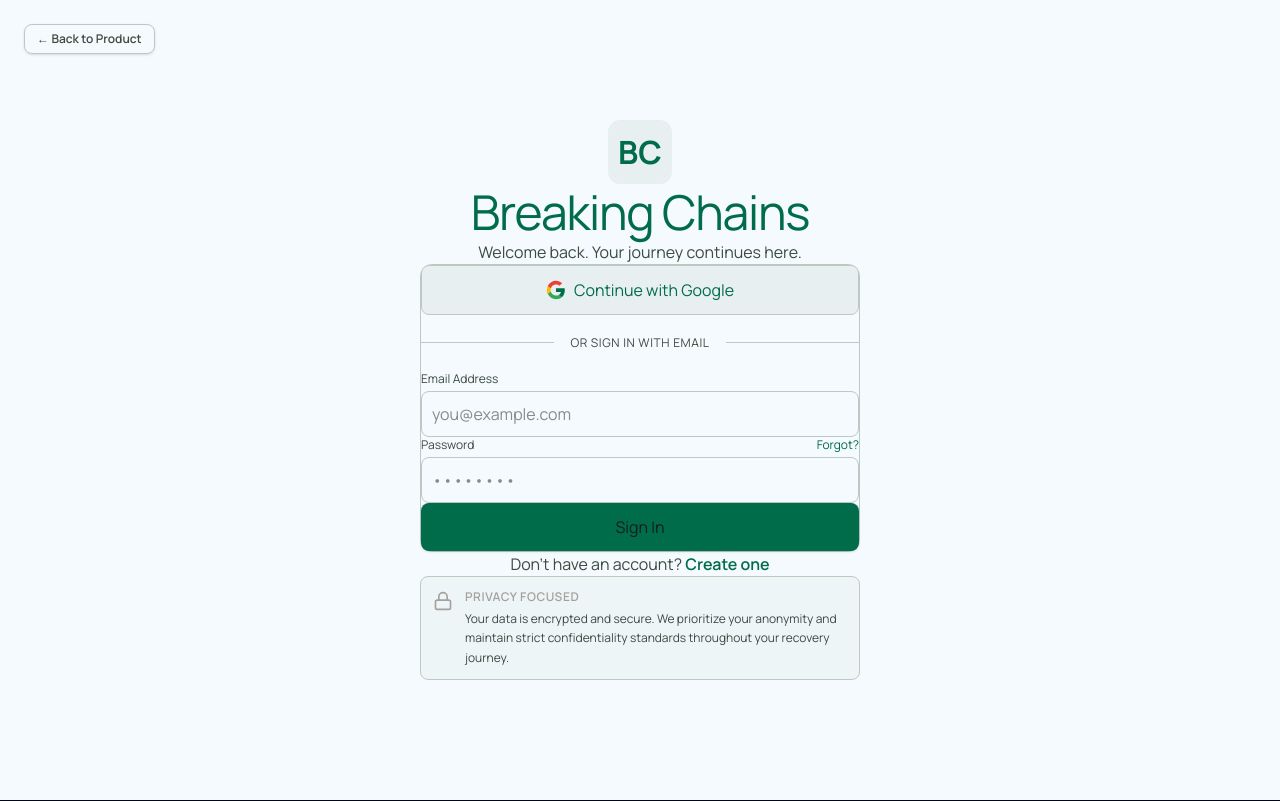
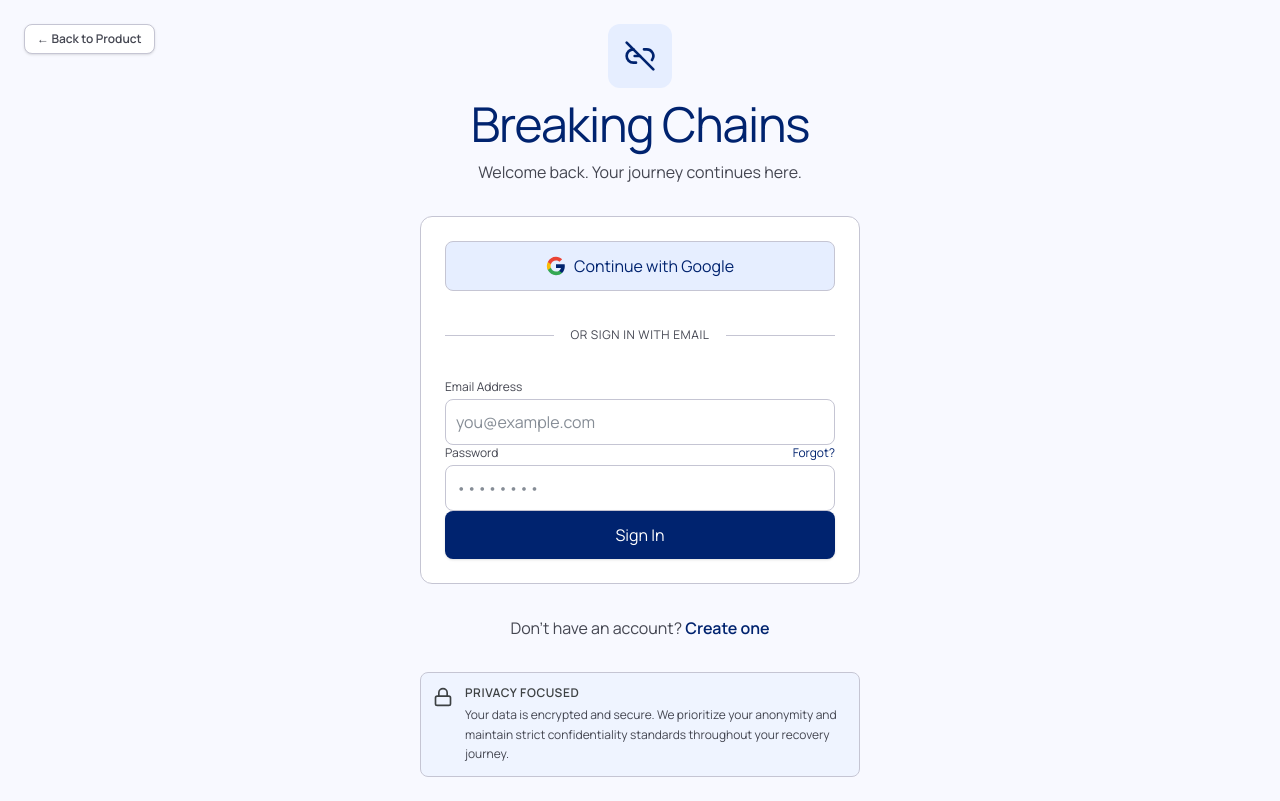
Before and after one commit to Breaking-Chains/breaking-chains-web, a React (Vite) app: page / in a window 1280 px wide. Both pictures are taken after a click on the button "Login". Built offline with nearby package versions, Linux system fonts and the light colour scheme.

Commit message:
feat: add design tokens, utility classes, and authentication page layout

```diff
--- a/src/index.css
+++ b/src/index.css
@@ -43,16 +43,6 @@
   --color-tertiary-fixed-dim: #c9c6c2;
   --color-on-tertiary-fixed: #1c1c19;
   --color-on-tertiary-fixed-variant: #474743;
-
-  --spacing-xl: 80px;
-  --spacing-margin-desktop: 64px;
-  --spacing-md: 24px;
-  --spacing-xs: 4px;
-  --spacing-gutter: 24px;
-  --spacing-base: 8px;
-  --spacing-lg: 48px;
-  --spacing-sm: 12px;
-  --spacing-margin-mobile: 16px;
 
   --width-xs: 20rem;
   --width-sm: 24rem;
@@ -177,3 +167,83 @@
 .soft-shadow-level-1 {
   box-shadow: 0px 4px 20px rgba(0, 108, 73, 0.1);
 }
+
+@utility p-container-padding {
+  padding: 24px;
+}
+@utility px-container-padding {
+  padding-left: 24px;
+  padding-right: 24px;
+}
+@utility py-container-padding {
+  padding-top: 24px;
+  padding-bottom: 24px;
+}
+@utility mb-stack-lg {
+  margin-bottom: 32px;
+}
+@utility mb-stack-md {
+  margin-bottom: 16px;
+}
+@utility mb-stack-sm {
+  margin-bottom: 8px;
+}
+@utility mt-stack-lg {
+  margin-top: 32px;
+}
+@utility mt-stack-md {
+  margin-top: 16px;
+}
+@utility mt-stack-sm {
+  margin-top: 8px;
+}
+@utility gap-md {
+  gap: 24px;
+}
+@utility py-xl {
+  padding-top: 80px;
+  padding-bottom: 80px;
+}
+@utility px-margin-mobile {
+  padding-left: 16px;
+  padding-right: 16px;
+}
+@utility px-margin-desktop {
+  padding-left: 64px;
+  padding-right: 64px;
+}
+@utility py-base {
+  padding-top: 8px;
+  padding-bottom: 8px;
+}
+@utility mt-lg {
+  margin-top: 48px;
+}
+@utility mb-xs {
+  margin-bottom: 4px;
+}
+@utility mb-xl {
+  margin-bottom: 80px;
+}
+@utility gap-gutter {
+  gap: 24px;
+}
+@utility pt-xl {
+  padding-top: 80px;
+}
+@utility pb-xl {
+  padding-bottom: 80px;
+}
+@utility mt-xl {
+  margin-top: 80px;
+}
+@utility mb-sm {
+  margin-bottom: 12px;
+}
+@utility mt-sm {
+  margin-top: 12px;
+}
+@utility py-lg {
+  padding-top: 48px;
+  padding-bottom: 48px;
+}
--- a/src/pages/AuthPage.tsx
+++ b/src/pages/AuthPage.tsx
@@ -1,5 +1,5 @@
 import React, { useState } from 'react';
-import { Lock } from 'lucide-react';
+import { Lock, Link2Off } from 'lucide-react';
 import { useAuth } from '../context/AuthContext';
 import { formatApiErrorMessage } from '../services/apiClient';
 
@@ -42,11 +42,11 @@ export const AuthPage: React.FC<AuthPageProps> = ({ onBack }) => {
   };
 
   return (
-    <div className="bg-background text-on-background min-h-screen flex items-center justify-center p-container-padding font-body-md text-body-md antialiased w-full selection:bg-emerald-500/30 relative">
+    <div className="bg-[#f8f9ff] text-[#0d1c2e] min-h-screen flex items-center justify-center p-container-padding font-body-md text-body-md antialiased w-full selection:bg-[#00236f]/30 relative">
       {onBack && (
         <button
           onClick={onBack}
-          className="absolute top-6 left-6 flex items-center gap-1.5 text-xs font-semibold text-on-surface-variant hover:text-primary transition-colors cursor-pointer bg-surface border border-outline-variant px-3 py-1.5 rounded-lg shadow-sm font-manrope"
+          className="absolute top-6 left-6 flex items-center gap-1.5 text-xs font-semibold text-[#444651] hover:text-[#00236f] transition-colors cursor-pointer bg-white border border-[#c5c5d3] px-3 py-1.5 rounded-lg shadow-sm font-manrope outline-none"
         >
           ← Back to Product
         </button>
@@ -55,24 +55,24 @@ export const AuthPage: React.FC<AuthPageProps> = ({ onBack }) => {
       <main className="w-full max-w-[440px] animate-fade-in">
         {/* Logo & Header */}
         <div className="text-center mb-stack-lg">
-          <div className="inline-flex items-center justify-center w-16 h-16 rounded-xl bg-surface-container mb-stack-sm text-primary">
-            <span className="text-[32px] font-bold font-manrope">BC</span>
+          <div className="inline-flex items-center justify-center w-16 h-16 rounded-xl bg-[#e6eeff] mb-stack-sm text-[#00236f]">
+            <Link2Off className="w-8 h-8" />
           </div>
-          <h1 className="font-manrope font-headline-lg text-headline-lg md:font-display-lg md:text-display-lg text-primary tracking-tight">
+          <h1 className="font-manrope font-headline-lg text-headline-lg md:font-display-lg md:text-display-lg text-[#00236f] tracking-tight">
             Breaking Chains
           </h1>
-          <p className="text-on-surface-variant mt-stack-sm font-body-md text-body-md font-manrope">
+          <p className="text-[#444651] mt-stack-sm font-body-md text-body-md font-manrope">
             {mode === 'login' ? 'Welcome back. Your journey continues here.' : 'Create an account to begin your journey.'}
           </p>
         </div>
 
         {/* Login/Auth Card */}
-        <div className="bg-surface rounded-xl border border-outline-variant p-container-padding">
+        <div className="bg-white rounded-xl border border-[#c5c5d3] p-container-padding">
           {/* Social Login */}
           <button
             type="button"
             onClick={() => loginAsGuest('USER')}
-            className="w-full flex items-center justify-center gap-2 bg-surface-container hover:bg-surface-container-high text-primary font-body-md text-body-md font-medium py-3 px-4 rounded-lg transition-colors border border-outline-variant mb-stack-md cursor-pointer font-manrope"
+            className="w-full flex items-center justify-center gap-2 bg-[#e6eeff] hover:bg-[#d9e6ff] text-[#00236f] font-body-md text-body-md font-medium py-3 px-4 rounded-lg transition-colors border border-[#c5c5d3] mb-stack-md cursor-pointer font-manrope outline-none"
           >
             <svg className="w-5 h-5" viewBox="0 0 24 24">
               <path d="M22.56 12.25c0-.78-.07-1.53-.2-2.25H12v4.26h5.92c-.26 1.37-1.04 2.53-2.21 3.31v2.77h3.57c2.08-1.92 3.28-4.74 3.28-8.09z" fill="currentColor"></path>
@@ -85,16 +85,16 @@ export const AuthPage: React.FC<AuthPageProps> = ({ onBack }) => {
 
           {/* Divider */}
           <div className="relative flex py-5 items-center mb-stack-md">
-            <div className="flex-grow border-t border-outline-variant"></div>
-            <span className="flex-shrink-0 mx-4 text-on-surface-variant font-label-sm text-label-sm uppercase tracking-wider font-manrope">
+            <div className="flex-grow border-t border-[#c5c5d3]"></div>
+            <span className="flex-shrink-0 mx-4 text-[#444651] font-label-sm text-label-sm uppercase tracking-wider font-manrope">
               {mode === 'login' ? 'or sign in with email' : 'or sign up with email'}
             </span>
-            <div className="flex-grow border-t border-outline-variant"></div>
+            <div className="flex-grow border-t border-[#c5c5d3]"></div>
           </div>
 
           {/* Error Banner */}
           {error && (
-            <div className="p-3 mb-stack-md rounded-lg bg-error-container border border-outline-variant text-on-error-container text-xs font-semibold text-center animate-fade-in font-manrope">
+            <div className="p-3 mb-stack-md rounded-lg bg-[#ffdad6] border border-[#c5c5d3] text-[#93000a] text-xs font-semibold text-center animate-fade-in font-manrope">
               ⚠️ {error}
             </div>
           )}
@@ -104,11 +104,11 @@ export const AuthPage: React.FC<AuthPageProps> = ({ onBack }) => {
             {mode === 'register' && (
               <>
                 <div>
-                  <label className="block font-label-sm text-label-sm text-on-surface-variant mb-1" htmlFor="fullName">
+                  <label className="block font-label-sm text-label-sm text-[#444651] mb-1" htmlFor="fullName">
                     Full Name
                   </label>
                   <input
-                    className="w-full bg-surface border border-outline-variant text-on-surface text-body-md rounded-lg focus:ring-2 focus:ring-primary focus:border-primary block p-2.5 transition-all outline-none"
+                    className="w-full bg-white border border-[#c5c5d3] text-[#0d1c2e] text-body-md rounded-lg focus:ring-2 focus:ring-[#00236f] focus:border-[#00236f] block p-2.5 transition-all outline-none"
                     id="fullName"
                     placeholder="e.g. Alex Smith"
                     type="text"
@@ -119,11 +119,11 @@ export const AuthPage: React.FC<AuthPageProps> = ({ onBack }) => {
                 </div>
 
                 <div>
-                  <label className="block font-label-sm text-label-sm text-on-surface-variant mb-1" htmlFor="username">
+                  <label className="block font-label-sm text-label-sm text-[#444651] mb-1" htmlFor="username">
                     Username
                   </label>
                   <input
-                    className="w-full bg-surface border border-outline-variant text-on-surface text-body-md rounded-lg focus:ring-2 focus:ring-primary focus:border-primary block p-2.5 transition-all outline-none"
+                    className="w-full bg-white border border-[#c5c5d3] text-[#0d1c2e] text-body-md rounded-lg focus:ring-2 focus:ring-[#00236f] focus:border-[#00236f] block p-2.5 transition-all outline-none"
                     id="username"
                     placeholder="e.g. alexsmith"
                     type="text"
@@ -136,11 +136,11 @@ export const AuthPage: React.FC<AuthPageProps> = ({ onBack }) => {
             )}
 
             <div>
-              <label className="block font-label-sm text-label-sm text-on-surface-variant mb-1" htmlFor="email">
+              <label className="block font-label-sm text-label-sm text-[#444651] mb-1" htmlFor="email">
                 Email Address
               </label>
               <input
-                className="w-full bg-surface border border-outline-variant text-on-surface text-body-md rounded-lg focus:ring-2 focus:ring-primary focus:border-primary block p-2.5 transition-all outline-none"
+                className="w-full bg-white border border-[#c5c5d3] text-[#0d1c2e] text-body-md rounded-lg focus:ring-2 focus:ring-[#00236f] focus:border-[#00236f] block p-2.5 transition-all outline-none"
                 id="email"
                 placeholder="you@example.com"
                 type="email"
@@ -152,12 +152,12 @@ export const AuthPage: React.FC<AuthPageProps> = ({ onBack }) => {
 
             <div>
               <div className="flex justify-between items-center mb-1">
-                <label className="block font-label-sm text-label-sm text-on-surface-variant" htmlFor="password">
+                <label className="block font-label-sm text-label-sm text-[#444651]" htmlFor="password">
                   Password
                 </label>
                 {mode === 'login' && (
                   <a
-                    className="font-label-sm text-label-sm text-primary hover:text-primary-container transition-colors hover:underline"
+                    className="font-label-sm text-label-sm text-[#00236f] hover:text-[#001b54] transition-colors hover:underline"
                     href="#"
                     onClick={(e) => {
                       e.preventDefault();
@@ -169,7 +169,7 @@ export const AuthPage: React.FC<AuthPageProps> = ({ onBack }) => {
                 )}
               </div>
               <input
-                className="w-full bg-surface border border-outline-variant text-on-surface text-body-md rounded-lg focus:ring-2 focus:ring-primary focus:border-primary block p-2.5 transition-all outline-none"
+                className="w-full bg-white border border-[#c5c5d3] text-[#0d1c2e] text-body-md rounded-lg focus:ring-2 focus:ring-[#00236f] focus:border-[#00236f] block p-2.5 transition-all outline-none"
                 id="password"
                 placeholder="••••••••"
                 type="password"
@@ -180,7 +180,7 @@ export const AuthPage: React.FC<AuthPageProps> = ({ onBack }) => {
             </div>
 
             <button
-              className="w-full text-on-primary bg-primary hover:bg-primary-container focus:ring-4 focus:outline-none focus:ring-primary-fixed font-body-md text-body-md font-medium rounded-lg px-5 py-3 text-center transition-colors shadow-sm disabled:opacity-50 cursor-pointer"
+              className="w-full text-white bg-[#00236f] hover:bg-[#001b54] focus:ring-4 focus:outline-none focus:ring-[#00236f]/20 font-body-md text-body-md font-medium rounded-lg px-5 py-3 text-center transition-colors shadow-sm disabled:opacity-50 cursor-pointer outline-none"
               type="submit"
               disabled={isLoading}
             >
@@ -197,12 +197,12 @@ export const AuthPage: React.FC<AuthPageProps> = ({ onBack }) => {
         </div>
 
         {/* Registration Link */}
-        <p className="text-center mt-stack-lg font-body-md text-body-md text-on-surface-variant font-manrope">
+        <p className="text-center mt-stack-lg font-body-md text-body-md text-[#444651] font-manrope">
           {mode === 'login' ? (
             <>
               Don't have an account?{' '}
               <a
-                className="text-primary font-semibold hover:underline"
+                className="text-[#00236f] font-semibold hover:underline"
                 href="#"
                 onClick={(e) => {
                   e.preventDefault();
@@ -217,7 +217,7 @@ export const AuthPage: React.FC<AuthPageProps> = ({ onBack }) => {
             <>
               Already have an account?{' '}
               <a
-                className="text-primary font-semibold hover:underline"
+                className="text-[#00236f] font-semibold hover:underline"
                 href="#"
                 onClick={(e) => {
                   e.preventDefault();
@@ -232,13 +232,13 @@ export const AuthPage: React.FC<AuthPageProps> = ({ onBack }) => {
         </p>
 
         {/* Privacy Shield Banner */}
-        <div className="mt-stack-lg bg-surface-container-low border border-outline-variant rounded-lg p-3 flex items-start gap-3">
-          <Lock className="text-tertiary-container mt-0.5 w-5 h-5 flex-shrink-0" />
+        <div className="mt-stack-lg bg-[#eff4ff] border border-[#c5c5d3] rounded-lg p-3 flex items-start gap-3">
+          <Lock className="text-[#3d4143] mt-0.5 w-5 h-5 flex-shrink-0" />
           <div>
-            <p className="font-label-sm text-label-sm text-tertiary-container font-semibold uppercase tracking-wider mb-1 font-manrope">
+            <p className="font-label-sm text-label-sm text-[#3d4143] font-semibold uppercase tracking-wider mb-1 font-manrope">
               Privacy Focused
             </p>
-            <p className="font-label-sm text-label-sm text-on-surface-variant leading-relaxed font-manrope">
+            <p className="font-label-sm text-label-sm text-[#444651] leading-relaxed font-manrope">
               Your data is encrypted and secure. We prioritize your anonymity and maintain strict confidentiality standards throughout your recovery journey.
             </p>
           </div>
```
